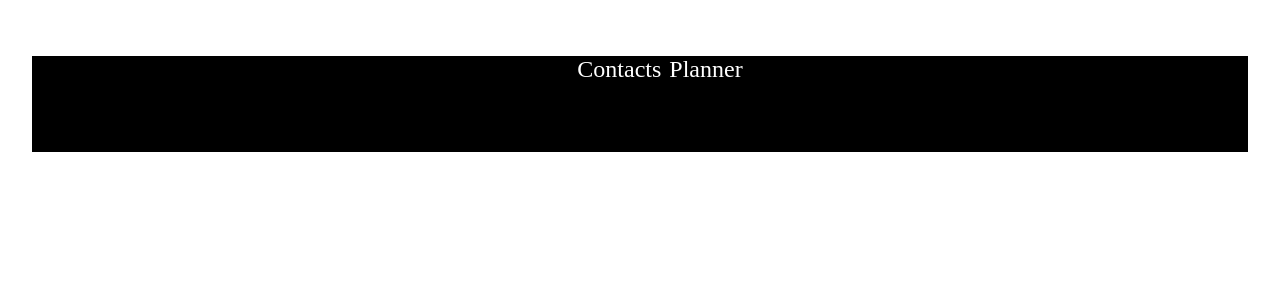
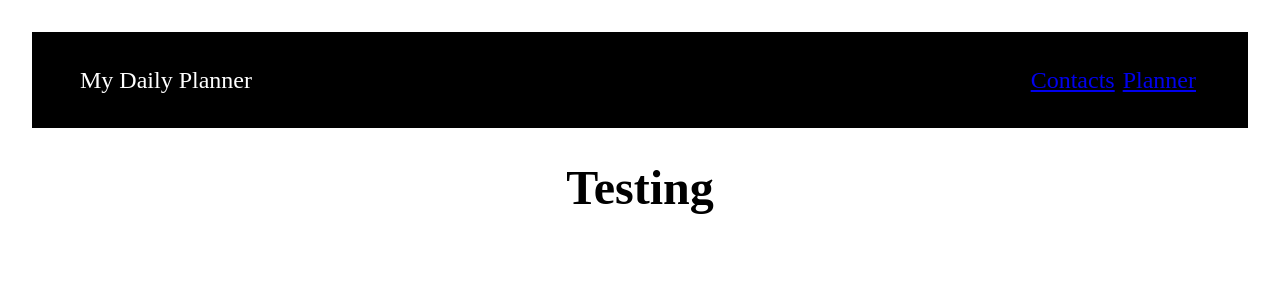
Before and after one commit to Gmach-Warlock/daily-planner, a React (Vite) app: page / in a window 1280 px wide. Shown: the top 300 px of the page. Built offline with nearby package versions, Linux system fonts and the light colour scheme.

Commit message:
router working properly

```diff
--- a/src/Root.jsx
+++ b/src/Root.jsx
@@ -7,6 +7,7 @@ export default function Root() {
             <Header />
             <main>
                 <Outlet />
+                <h1>Testing</h1>
             </main>
         </>
     );
--- a/src/components/Header/Header.css
+++ b/src/components/Header/Header.css
@@ -1,7 +1,11 @@
 header {
+    display: flex;
+    align-items: center;
+    justify-content: space-between;
     height: 6rem;
     color: white;
     background-color: black;
+    padding-inline: 3rem;
 }
 
 header li {
--- a/src/components/Header/Header.jsx
+++ b/src/components/Header/Header.jsx
@@ -4,10 +4,11 @@ import { NavLink } from "react-router";
 export default function Header() {
     return (
         <header>
+            <span>My Daily Planner</span>
             <nav>
                 <ul>
-                    <li><NavLink to="/contacts" />Contacts</li>
-                    <li><NavLink to="/planner" />Planner</li>
+                    <li><NavLink to="/contacts">Contacts</NavLink></li>
+                    <li><NavLink to="/planner">Planner</NavLink></li>
                 </ul>
             </nav>
         </header>
```
